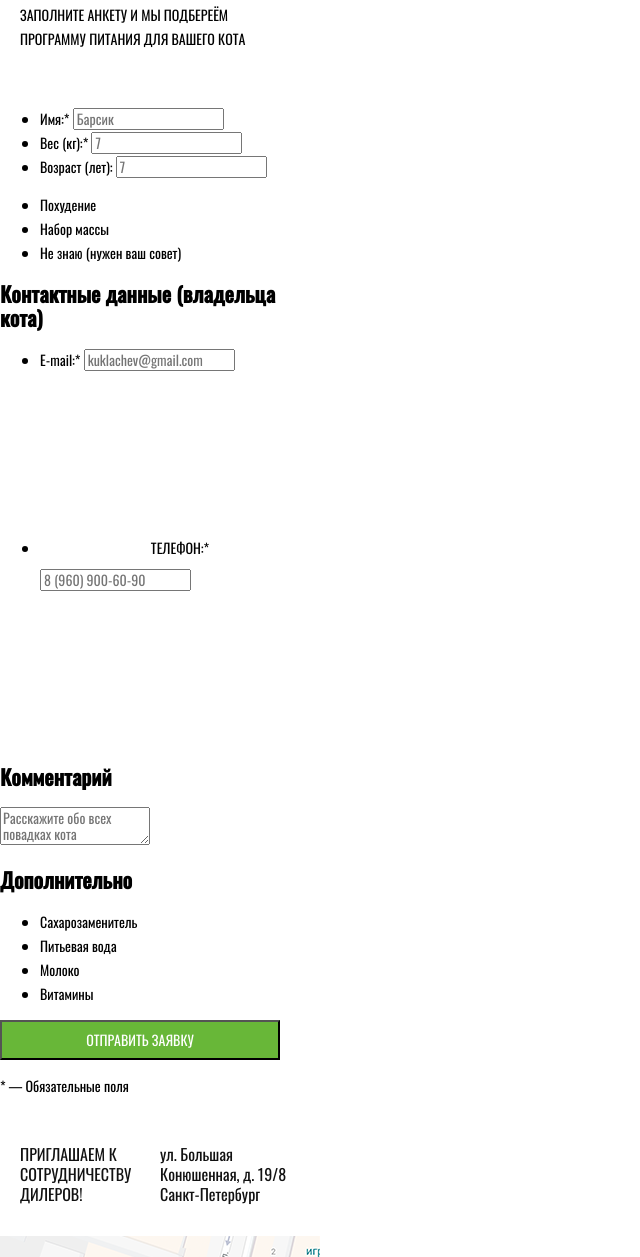
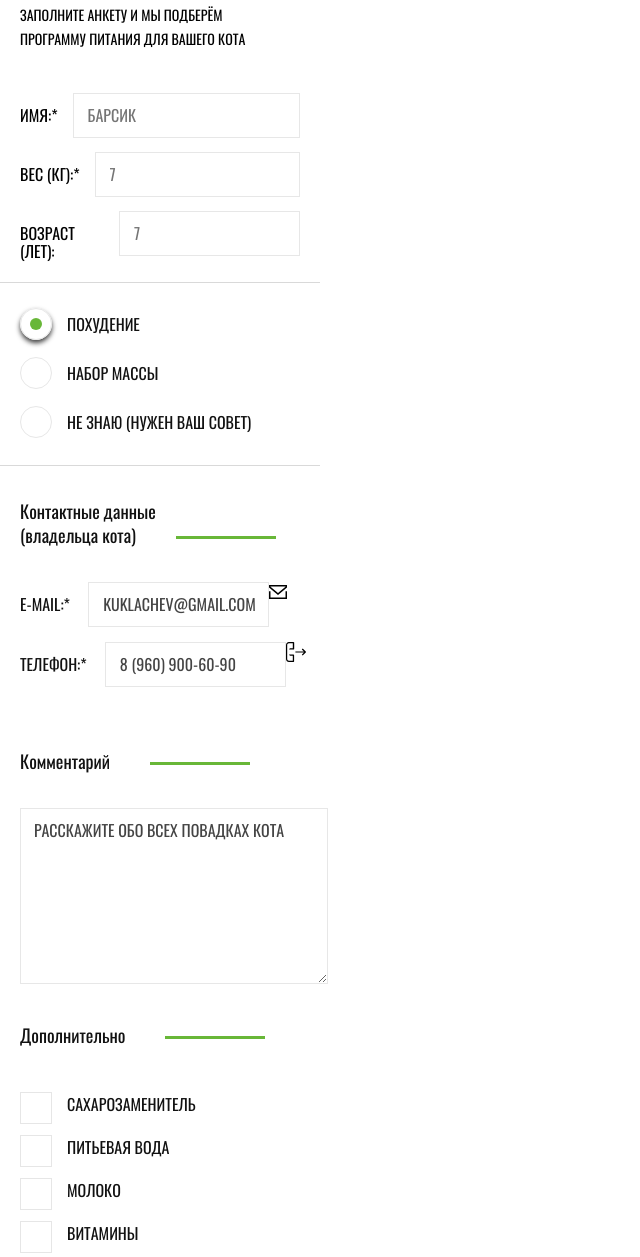
Before and after one commit to Gunghnir/896771-cat-energy-18, a website: page source/form.html in a window 1280 px wide. Shown: the part 192-1449 px from the top of the page, without its empty margins (0-640 px from the left). Drawn offline with nearby package versions, Linux system fonts and the light colour scheme; files that its build step writes are made by us from their sources.

Commit message:
Доделаны less блоки для всех 3 страниц

```diff
--- a/source/form.html
+++ b/source/form.html
@@ -31,10 +31,10 @@
 
     <main class="page-main">
         <h1 class="page-main__title page-main__title--form">Подбор программы</h1>
-        <p class="page-main__text">Заполните анкету и мы подбереём программу питания для вашего кота</p>
+        <p class="page-main__text">Заполните анкету и мы подберём программу питания для вашего кота</p>
             <section class="program">
                 <form class="program-form" action="https://echo.htmlacademy.ru" method="get">
-                    <div class="program__field program__field--cat">
+                    <div class="program-form__field program-form__field--cat">
                         <ul class="program__cat cat-info">
                             <li class="cat-info__item">
                                 <label class="cat-info__label" for="cat-name">Имя:*</label>
@@ -50,8 +50,8 @@
                             </li>
                         </ul>
                     </div>
-                    <div class="program__field program__field--category">
-                        <ul class="program__select select-list">
+                    <div class="program-form__field program-form__field--category">
+                        <ul class="program-form__select select-list">
                             <li class="select-list__item">
                                 <input class="select-list__input select-list__input--loss visually-hidden" type="radio" name="category" value="loss" id="loss" checked="">
                                 <label class="select-list__label" for="loss">Похудение</label>
@@ -66,36 +66,43 @@
                             </li>
                         </ul>
                     </div>
-                    <div class="program__field program__field--contact">
-                        <h2 class="program__field-title">Контактные данные (владельца кота)</h2>
-                        <ul class="program__cat-owner data-list">
+                    <div class="program-form__field program-form__field--contact">
+                        <h2 class="program-form__field-title--contact">Контактные данные (владельца кота)</h2>
+                        <ul class="program-form__cat-owner data-list">
                             <li class="data-list__item">
                                 <label class="data-list__label" for="data-email">E-mail:*</label>
                                 <input class="data-list__input data-list__input--email" type="email" name="email" placeholder="kuklachev@gmail.com" id="data-email" required="">
-                                <svg class="data-list__icon data-list__icon--mail">
+                                <svg class="data-list__icon data-list__mail" version="1.1" id="Layer_1" xmlns="http://www.w3.org/2000/svg" xmlns:xlink="http://www.w3.org/1999/xlink" x="0px" y="0px" viewBox="0 0 17 13" style="enable-background:new 0 0 17 13;" xml:space="preserve">
+                                    <path d="M15.6,11.6H1.4V5.8H0V13h17V5.8h-1.4V11.6z M0,0v2.3l8.5,7.1L17,2.3V0H0z M15.6,1.6L8.5,7.5L1.4,1.6V1.4h14.2L15.6,1.6z"/>
                                 </svg>
                             </li>
                             <li class="data-list__item">
-                                <label class="button" for="data-phone">Телефон:*</label>
+                                <label class="data-list__label" for="data-phone">Телефон:*</label>
                                 <input class="data-list__input data-list__input--phone" type="tel" name="phone" placeholder="8 (960) 900-60-90" id="data-phone" pattern="\d{1}\s?[\(]{0,1}\d[0-9]{2}[\)]{0,1}\s?\d{3}[-]{0,1}\d{2}[-]{0,1}\d{2}" required="">
-                                <svg class="data-list__icon data-list__icon--phone">
+                                <svg class="data-list__icon data-list__phone" version="1.1" id="Layer_1" xmlns="http://www.w3.org/2000/svg" xmlns:xlink="http://www.w3.org/1999/xlink" x="0px" y="0px" viewBox="0 0 20 20" style="enable-background:new 0 0 20 20;" xml:space="preserve">
+                                    <path d="M17.9,9.4H9.4v1.2h8.5l-2.1,2.1l0.9,0.9l3.1-3.1c0.2-0.2,0.2-0.6,0-0.9l-3.1-3.1l-0.9,0.9L17.9,9.4z"/>
+                                    <path
+                                      d="M8.1,19.4v-6.2c0-0.3-0.3-0.6-0.6-0.6H4.4l0,0H3.1l0,0c0,0.7,0.6,1.2,1.2,1.2h2.5v5H3.1c-1,0.1-1.8-0.7-1.9-1.7
+                                    c0-0.1,0-0.1,0-0.2V3.1c0-1,0.8-1.8,1.7-1.8c0.1,0,0.1,0,0.2,0h3.7v5H4.4c-0.7,0-1.2,0.6-1.2,1.2h4.4c0.3,0,0.6-0.3,0.6-0.6V0.6
+                                    C8.1,0.3,7.8,0,7.5,0H3.1C1.5-0.1,0.1,1.2,0,2.9C0,3,0,3.1,0,3.1v13.7c-0.1,1.7,1.2,3.1,2.9,3.1c0.1,0,0.2,0,0.2,0h4.4
+                                    C7.8,20,8.1,19.7,8.1,19.4z"/>
                                 </svg>
                             </li>
                         </ul>
                     </div>
-                    <div class="program__field program__field--comment">
-                        <h2 class="program__field-title">Комментарий</h2>
-                        <div class="program__comment">
+                    <div class="program-form__field program-form__field--comment">
+                        <h2 class="program-form__field-title">Комментарий</h2>
+                        <div class="program-form__comment">
                             <label class="visually-hidden" for="comment">Введите комментарий:</label>
-                            <textarea class="comment__text" name="comment" placeholder="Расскажите обо всех повадках кота" id="comment"></textarea>
+                            <textarea class="program-form__text" name="comment" placeholder="Расскажите обо всех повадках кота" id="comment"></textarea>
                         </div>
                     </div>
-                    <div class="program__field program__field--additional">
-                        <h2 class="program__field-title program__field-title--additional">Дополнительно</h2>
-                        <ul class="program__option option-list">
+                    <div class="program-form__field program-form__field--additional">
+                        <h2 class="program-form__field-title program-form__field-title--additional">Дополнительно</h2>
+                        <ul class="program-form__option option-list">
                             <li class="option-list__item">
-                                <input class="option-list__input option-list__input--sugar visually-hidden" type="checkbox" name="sugar" id="sugar" checked="">
-                                <label class="option-list__label" for="ssugar">Сахарозаменитель</label>
+                                <input class="option-list__input option-list__input--sugar visually-hidden" type="checkbox" name="sugar" id="sugar">
+                                <label class="option-list__label" for="sugar">Сахарозаменитель</label>
                             </li>
                             <li class="option-list__item">
                                 <input class="option-list__input option-list__input--water visually-hidden" type="checkbox" name="water" id="water">
@@ -111,9 +118,9 @@
                             </li>
                         </ul>
                     </div>
-                    <div class="program__send">
-                        <button class="program__button button button--green" type="submit">Отправить заявку</button>
-                        <p class="program__warning">* — Обязательные поля</p>
+                    <div class="program-form__send">
+                        <button class="product-card__button button button--green" type="submit">Отправить заявку</button>
+                        <p class="program-form__warning">* — Обязательные поля</p>
                     </div>
                 </form>
             </section>
@@ -129,7 +136,6 @@
                     </div>
                 </div>
                 <div class="contacts__map" id="map">
-                    <!-- Позже добавлю карту -->
                 </div>
             </section>
         </form>
--- /dev/null
+++ b/source/less/blocks/cat-info.less
@@ -0,0 +1,43 @@
+.cat-info {
+  margin: 0;
+  margin-bottom: 22px;
+  padding: 0;
+
+  list-style: none;
+}
+
+.cat-info__item {
+  position: relative;
+
+  display: flex;
+  padding: 0 20px;
+  justify-content: space-between;
+  align-items: baseline;
+  margin-bottom: 14px;
+}
+
+.cat-info__label {
+  padding-right: 15px;
+  text-transform: uppercase;
+
+  font-size: 16px;
+  line-height: 18px;
+  font-family: @default-font;
+  font-weight: 400;
+}
+
+.cat-info__input {
+  flex-grow: 1;
+  padding-top: 13px;
+  padding-bottom: 13px;
+  padding-left: 14px;
+
+  font-weight: 400;
+  font-size: 16px;
+  line-height: 17px;
+  font-family: @default-font;
+  text-transform: uppercase;
+
+  border: 1px solid @input-color;
+  outline: none;
+}
--- /dev/null
+++ b/source/less/blocks/data-list.less
@@ -0,0 +1,68 @@
+.data-list__label {
+  font-weight: 400;
+  font-size: 16px;
+  line-height: 18px;
+  font-family: @default-font;
+  color: @black;
+  text-transform: uppercase;
+}
+
+.data-list__icon {
+  position: absolute;
+  width: 20px;
+  height: 20px;
+}
+
+.data-list__mail {
+  width: 18px;
+}
+
+.data-list__phone {
+  width: 20px;
+}
+
+.data-list__input {
+  flex-grow: 1;
+  margin-left: 15px;
+  margin-bottom: 15px;
+  padding-top: 13px;
+  padding-bottom: 13px;
+  padding-left: 14px;
+
+  font-weight: 400;
+  font-size: 16px;
+  line-height: 17px;
+  font-family: @default-font;
+  color: @gray;
+  text-transform: uppercase;
+
+  border: 1px solid @input-color;
+  outline: none;
+
+
+  &::placeholder {
+    color: @placeholder-color;
+  }
+
+  &:hover {
+    border: 1px solid @input-color--hover;
+  }
+
+  &:invalid:not(:focus):not(:placeholder-shown) {
+    border: 1px solid @invalid-color;
+    box-shadow: inset 0 0 0 1px @invalid-color;
+
+    & ~ .data-list__icon {
+      fill: @invalid-color;
+    }
+  }
+
+  &:focus {
+    border: 1px solid @focus-color;
+    box-shadow: inset 0 0 0 1px @focus-color;
+
+    & ~ .data-list__icon {
+      fill: @focus-color--icon;
+    }
+  }
+}
--- /dev/null
+++ b/source/less/blocks/option-list.less
@@ -0,0 +1,72 @@
+.option-list {
+  list-style: none;
+  padding: 0;
+}
+
+.option-list__item {
+  padding-top: 13px;
+  padding-bottom: 12px;
+}
+
+.option-list__label {
+  position: relative;
+
+  display: block;
+  padding-left: 47px;
+
+  font-weight: 400;
+  font-size: 16px;
+  line-height: 18px;
+  font-family: @default-font;
+  color: @black;
+  text-transform: uppercase;
+
+  cursor: pointer;
+
+  &:active {
+    opacity: 0.3;
+  }
+
+  &::before {
+    content: "";
+    position: absolute;
+    top: -3px;
+    left: 0;
+
+    display: block;
+    width: 30px;
+    height: 30px;
+    margin-bottom: 13px;
+
+    border: 1px solid #e6e6e6;
+    cursor: pointer;
+  }
+
+  &::after {
+    content: "";
+    position: absolute;
+    top: 5px;
+    left: 6px;
+
+    display: none;
+    width: 21px;
+    height: 16px;
+
+    background: url("../img/icon-tick.svg") no-repeat center center;
+  }
+}
+
+.option-list__input {
+  margin-right: 20px;
+
+  font-size: 20px;
+  line-height: 20px;
+
+  &:checked + .option-list__label::after {
+    display: block;
+  }
+
+  &:focus + .option-list__label::before {
+    outline: 2px auto @outline-color;
+  }
+}
--- /dev/null
+++ b/source/less/blocks/program-form.less
@@ -0,0 +1,109 @@
+.program-form__field--contact {
+  padding: 0 20px;
+}
+
+.program-form__field-title {
+  margin: 0;
+  padding-top: 33px;
+  padding-right: 80px;
+  margin-bottom: 35px;
+
+  font-weight: 400;
+  font-size: 18px;
+  line-height: 24px;
+  font-family: @default-font;
+  color: @black;
+
+  &::after {
+    content: "";
+
+    display: inline-block;
+    width: 100px;
+    height: 3px;
+    margin-right: -100px;
+    margin-left: 40px;
+
+    vertical-align: middle;
+
+    background-color: @button-color;
+  }
+}
+
+.program-form__field-title--contact {
+  margin: 0;
+  padding-top: 33px;
+  padding-right: 80px;
+  margin-bottom: 35px;
+
+  font-weight: 400;
+  font-size: 18px;
+  line-height: 24px;
+  font-family: @default-font;
+  color: @black;
+
+  &::after {
+    content: "";
+
+    display: inline-block;
+    width: 100px;
+    height: 3px;
+    margin-right: -100px;
+    margin-left: 40px;
+
+    vertical-align: middle;
+
+    background-color: @button-color;
+  }
+}
+
+.program-form__send {
+  padding: 0 20px;
+}
+
+.program-form__field--additional {
+  padding: 0 20px;
+}
+
+.program-form__cat-owner {
+  list-style: none;
+  padding-left: 0;
+}
+
+.program-form__field--comment {
+  padding: 0 20px;
+}
+
+.program-form__text {
+  width: 280px;
+  min-height: 150px;
+  padding-top: 12px;
+  padding-right: 13px;
+  padding-bottom: 12px;
+  padding-left: 13px;
+
+  font-weight: 400;
+  font-size: 16px;
+  line-height: 18px;
+  font-family: @default-font;
+  color: @gray;
+  text-transform: uppercase;
+
+  border: 1px solid @input-color;
+  outline: none;
+
+  &::placeholder {
+    color: @placeholder-color;
+  }
+
+  &:hover {
+    border: 1px solid @input-color--hover;
+  }
+
+  &:focus {
+    border: 1px solid @focus-color;
+  }
+}
+
+.program-form__warning {
+  text-align: center;
+}
--- /dev/null
+++ b/source/less/blocks/select-list.less
@@ -0,0 +1,81 @@
+.select-list {
+  list-style: none;
+  padding-left: 20px;
+  padding-top: 30px;
+  padding-bottom: 5px;
+  border-top: 1px solid @gray;
+  border-bottom: 1px solid @gray;
+  margin: 0;
+}
+
+.select-list__item {
+  margin-bottom: 25px;
+}
+
+.select-list__label {
+  position: relative;
+
+  padding-left: 47px;
+
+  font-weight: 400;
+  font-size: 16px;
+  line-height: 18px;
+  font-family: @default-font;
+  color: @black;
+  text-transform: uppercase;
+
+  &::before {
+    content: "";
+    position: absolute;
+    top: -4px;
+    left: 0;
+
+    display: block;
+    width: 30px;
+    height: 30px;
+
+    border: 1px solid @input-color;
+    border-radius: 50%;
+    cursor: pointer;
+    // -webkit-box-shadow: 0px 18px 17px 0px rgba(0,0,0,0.75);
+    // -moz-box-shadow: 0px 18px 17px 0px rgba(0,0,0,0.75);
+    // box-shadow: 0px 0px 17px 0px rgba(0,0,0,0.25);
+  }
+
+  &::after {
+    content: "";
+    position: absolute;
+    top: 6px;
+    left: 10px;
+
+    display: none;
+    width: 12px;
+    height: 12px;
+
+    background-color: @button-color;
+    border-radius: 50%;
+
+    transition: 0.4s;
+  }
+}
+
+.select-list__input {
+  margin-right: 20px;
+  margin-left: 30px;
+
+  font-size: 20px;
+  line-height: 20px;
+
+  &:checked + .select-list__label::after {
+    display: block;
+  }
+
+  &:checked + .select-list__label::before {
+    display: block;
+    box-shadow: 0px 3px 5px 0px rgba(0,0,0,0.75);
+  }
+
+  &:focus + .select-list__label::before {
+    outline: 2px auto #4d90fe;
+  }
+}
--- a/source/less/helpers/variables.less
+++ b/source/less/helpers/variables.less
@@ -8,3 +8,10 @@
 @dark-gray: #cdcdcd;
 @default-font: "Oswald", "Arial", sans-serif;
 @second-font: "Arial", sans-serif;
+@input-color: #e7e7e7;
+@placeholder-color: rgba(68, 68, 68, 1);
+@input-color--hover: rgba(205, 205, 205, 1);
+@invalid-color: #ff8282;
+@focus-color: #444444;
+@focus-color--icon: #68b738;
+@outline-color: #4d90fe;
--- a/source/less/style.less
+++ b/source/less/style.less
@@ -2,20 +2,25 @@
 @import "blocks/block.less";
 @import "blocks/button.less";
 @import "blocks/category.less";
+@import "blocks/cat-info.less";
 // @import "blocks/catalog.less";
 @import "blocks/contact.less";
+@import "blocks/data-list.less";
 @import "blocks/example.less";
 @import "blocks/feature.less";
 @import "blocks/goods.less";
 @import "blocks/offer.less";
+@import "blocks/option-list";
 @import "blocks/page.less";
 @import "blocks/page-footer.less";
 @import "blocks/page-header.less";
 @import "blocks/page-main.less";
-@import "blocks/product.less";
+@import "blocks/product-card.less";
 @import "blocks/product-plus.less";
+@import "blocks/program-form.less";
 @import "blocks/slogan.less";
 @import "blocks/social-list.less";
+@import "blocks/select-list.less";
 @import "blocks/burger-button.less";
 @import "blocks/visually-hidden.less";
 @import "blocks/additional.less";
```
Also changed, not shown: source/less/blocks/product-card.less (renamed from source/less/blocks/product.less).
